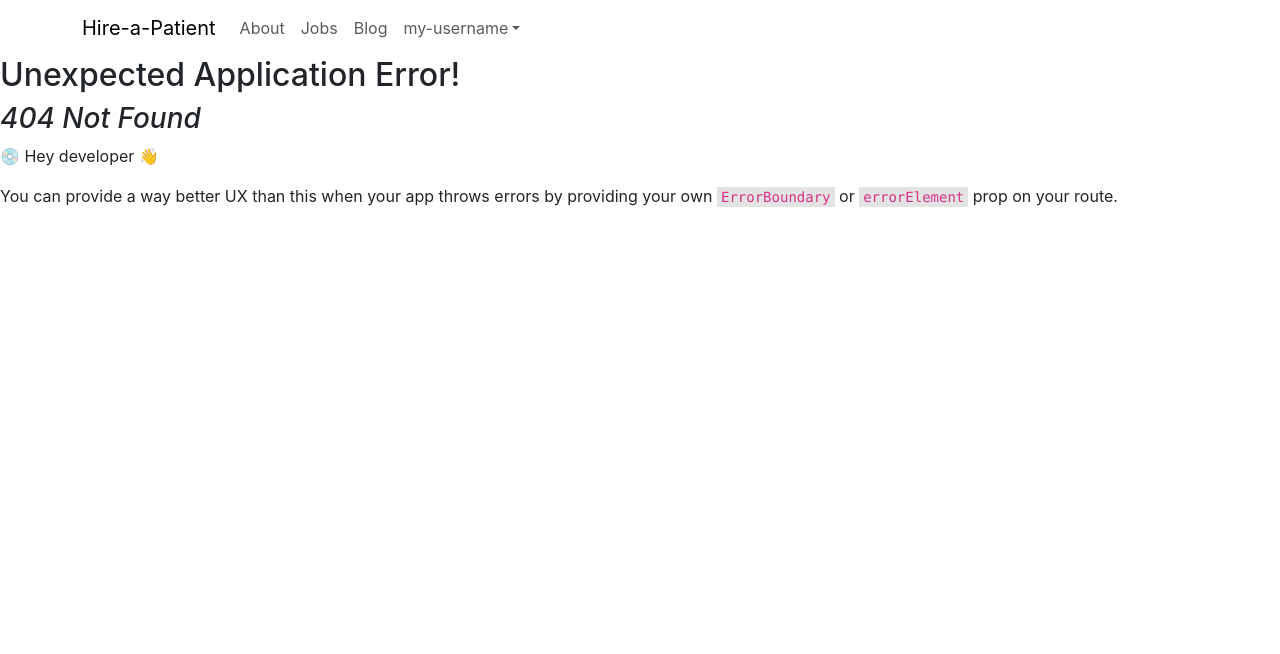
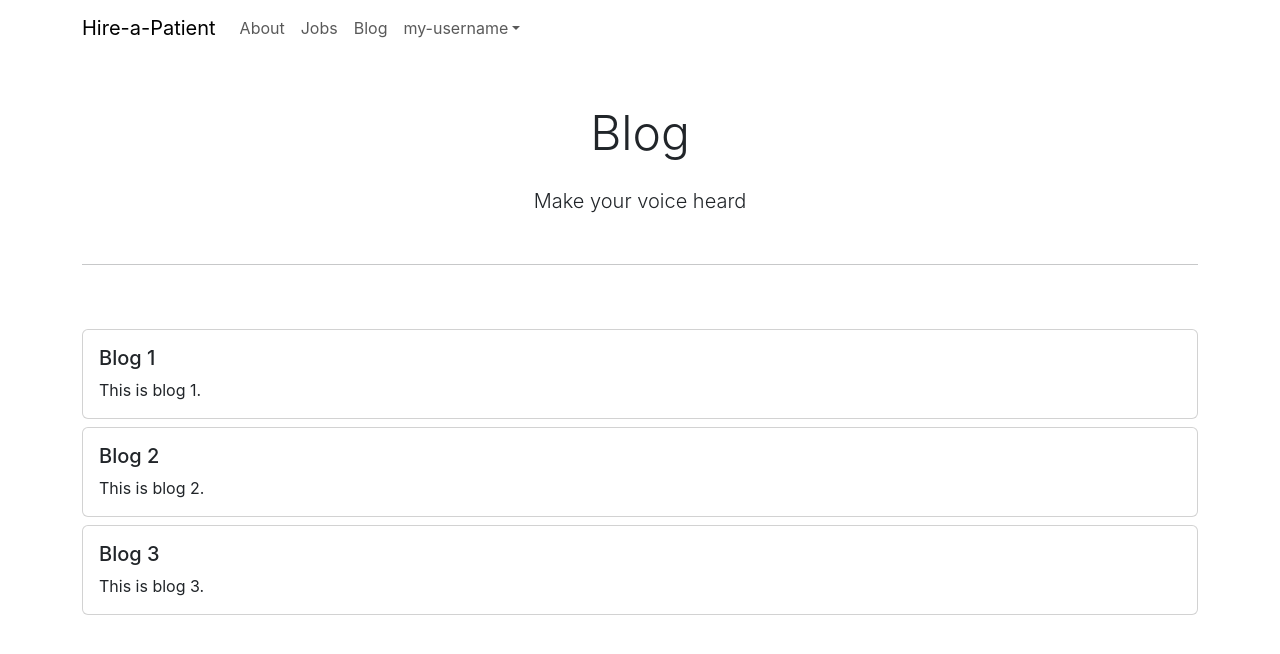
Before and after one commit to hansstanley/kidney-works, a React (Create React App) app: page /blog in a window 1280 px wide. Before the commit this address had no page. Shown: the top 654 px of the page. Built offline with nearby package versions, Linux system fonts and the light colour scheme.

Commit message:
Add blog page

```diff
--- a/src/App.tsx
+++ b/src/App.tsx
@@ -7,11 +7,13 @@ import LoginPage from './pages/LoginPage';
 import AppBar from './components/AppBar';
 import JobsPage from './pages/JobsPage';
 import { NAV_LINKS } from './utils/constants';
+import BlogPage from './pages/BlogPage';
 
 const router = createBrowserRouter([
 	{ path: NAV_LINKS.HOME, element: <HomePage /> },
 	{ path: NAV_LINKS.LOGIN, element: <LoginPage /> },
 	{ path: NAV_LINKS.JOBS, element: <JobsPage /> },
+	{ path: NAV_LINKS.BLOG, element: <BlogPage /> },
 ]);
 
 function App() {
--- a/src/components/AppBar/AppBar.tsx
+++ b/src/components/AppBar/AppBar.tsx
@@ -11,7 +11,7 @@ export default function AppBar() {
 					<Nav className="me-auto">
 						<Nav.Link href="#">About</Nav.Link>
 						<Nav.Link href={NAV_LINKS.JOBS}>Jobs</Nav.Link>
-						<Nav.Link href="#">Blog</Nav.Link>
+						<Nav.Link href={NAV_LINKS.BLOG}>Blog</Nav.Link>
 						<NavDropdown title="my-username">
 							<NavDropdown.Item href="#">Profile</NavDropdown.Item>
 							<NavDropdown.Divider />
--- /dev/null
+++ b/src/components/PageHero/PageHero.tsx
@@ -0,0 +1,16 @@
+import { Stack } from 'react-bootstrap';
+
+export interface PageHeroProps {
+	title: string;
+	tagline?: string;
+}
+
+export default function PageHero({ title, tagline }: PageHeroProps) {
+	return (
+		<Stack gap={3} className="py-5 text-center">
+			<h1 className="display-5">{title}</h1>
+			{tagline ? <p className="lead">{tagline}</p> : null}
+			<hr />
+		</Stack>
+	);
+}
--- /dev/null
+++ b/src/components/PageHero/index.ts
@@ -0,0 +1,3 @@
+import PageHero from './PageHero';
+
+export default PageHero;
--- /dev/null
+++ b/src/pages/BlogPage/BlogPage.tsx
@@ -0,0 +1,26 @@
+import { Card, Container, Stack } from 'react-bootstrap';
+import PageHero from '../../components/PageHero';
+
+const blogs = [
+	{ id: 1, title: 'Blog 1', description: 'This is blog 1.' },
+	{ id: 2, title: 'Blog 2', description: 'This is blog 2.' },
+	{ id: 3, title: 'Blog 3', description: 'This is blog 3.' },
+];
+
+export default function BlogPage() {
+	return (
+		<Container>
+			<PageHero title="Blog" tagline="Make your voice heard" />
+			<Stack gap={2}>
+				{blogs.map((b) => (
+					<Card key={b.id}>
+						<Card.Body>
+							<Card.Title>{b.title}</Card.Title>
+							<Card.Text>{b.description}</Card.Text>
+						</Card.Body>
+					</Card>
+				))}
+			</Stack>
+		</Container>
+	);
+}
--- /dev/null
+++ b/src/pages/BlogPage/index.ts
@@ -0,0 +1,3 @@
+import BlogPage from './BlogPage';
+
+export default BlogPage;
--- a/src/pages/JobsPage/JobsPage.tsx
+++ b/src/pages/JobsPage/JobsPage.tsx
@@ -1,4 +1,5 @@
 import { Container, Stack, Table } from 'react-bootstrap';
+import PageHero from '../../components/PageHero';
 
 const jobs = [
 	{ id: 1, title: 'Job 1', description: 'This is job 1.' },
@@ -8,16 +9,10 @@ const jobs = [
 export default function JobsPage() {
 	return (
 		<Container>
-			<Container fluid className="py-5 text-center">
-				<Stack gap={3}>
-					<h1 className="display-5">Start your journey today</h1>
-					<p>
-						Look for accessible jobs that fit your needs and interests, then hit
-						apply!
-					</p>
-				</Stack>
-			</Container>
-			<hr />
+			<PageHero
+				title="Start your journey today"
+				tagline="Look for accessible jobs that fit your needs and interests, then hit apply!"
+			/>
 			<Table striped bordered hover responsive>
 				<thead>
 					<tr>
@@ -28,7 +23,7 @@ export default function JobsPage() {
 				</thead>
 				<tbody>
 					{jobs.map((j) => (
-						<tr>
+						<tr key={j.id}>
 							<td>{`${j.id}`}</td>
 							<td>{j.title}</td>
 							<td>{j.description}</td>
```
